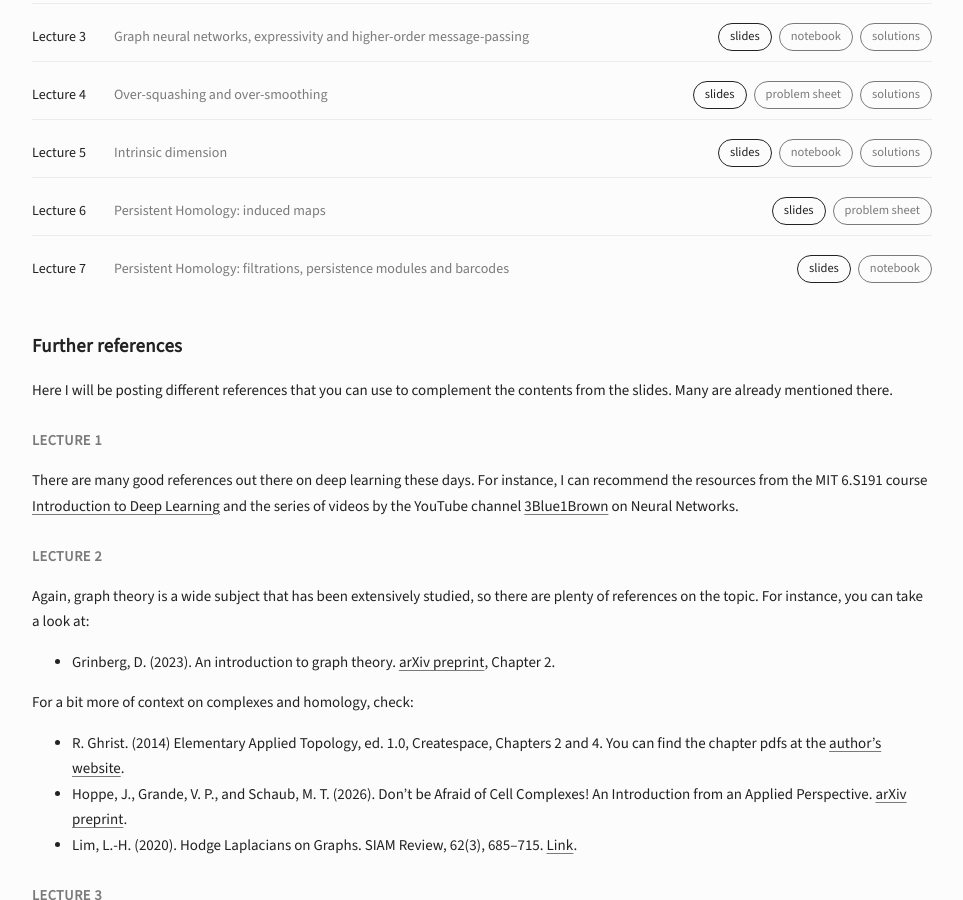
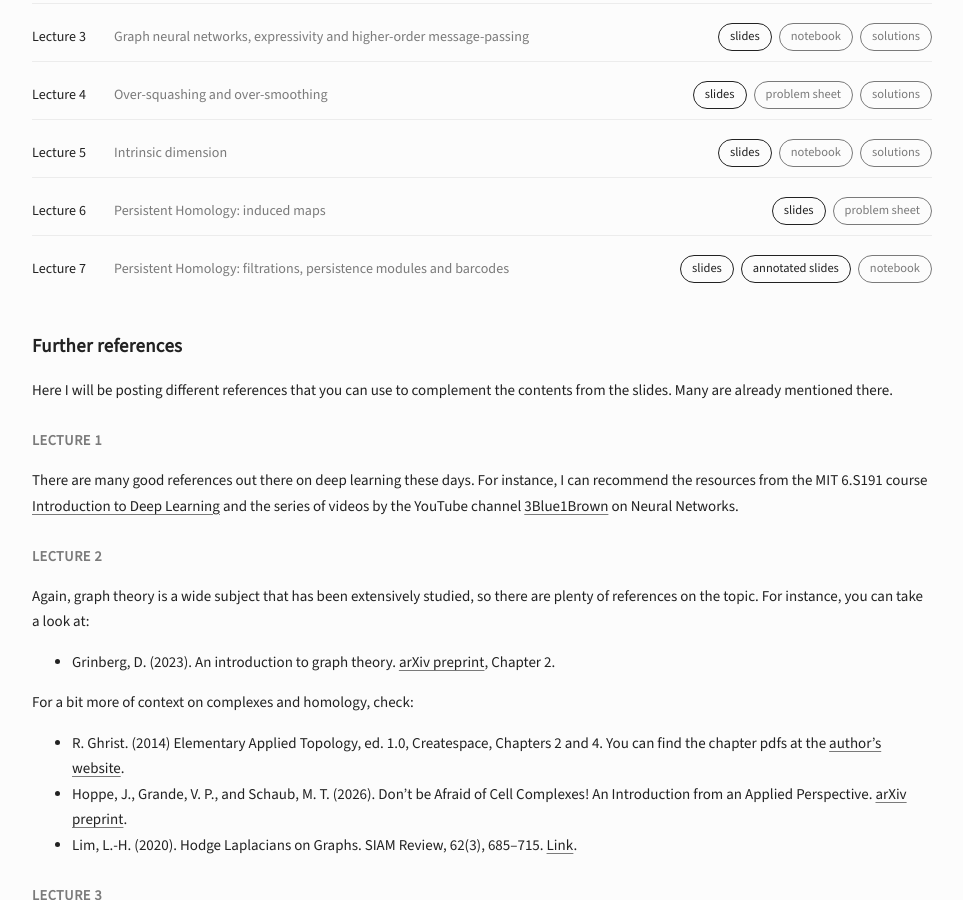
Before and after one commit to inesgare/inesgare.github.io, a Jekyll site: the page built from course-pages/gtml-2026.md, in a window 1280 px wide and 900 px high, scrolled down 2280 px. Shown: the whole window, without its empty margins (158-1121 px from the left). Built offline with Jekyll 4.4.1, drawn with Linux system fonts in a browser that asks for light colours.

Commit message:
added details from class today

```diff
--- a/course-pages/gtml-2026.md
+++ b/course-pages/gtml-2026.md
@@ -124,7 +124,7 @@ In the code-based practice sessions, I will upload a jupyter notebook with secti
     <span class="session-label">Lecture 7</span>
     <span class="session-title">Persistent Homology: filtrations, persistence modules and barcodes</span>
     <div class="session-links">
-      <a class="btn-link btn-slides" href="/docs/tdl-course/session-7.pdf" target="_blank" rel="noopener">slides</a>
+      <a class="btn-link btn-slides" href="/docs/tdl-course/session-7.pdf" target="_blank" rel="noopener">slides</a><a class="btn-link btn-slides" href="/docs/tdl-course/session-7-annotated.pdf" target="_blank" rel="noopener">annotated slides</a>
       <a class="btn-link btn-notebook" href="/docs/tdl-course/practice-7.ipynb" download>notebook</a>
     </div>
   </div>
```
Also changed, not shown: 3 other files.
